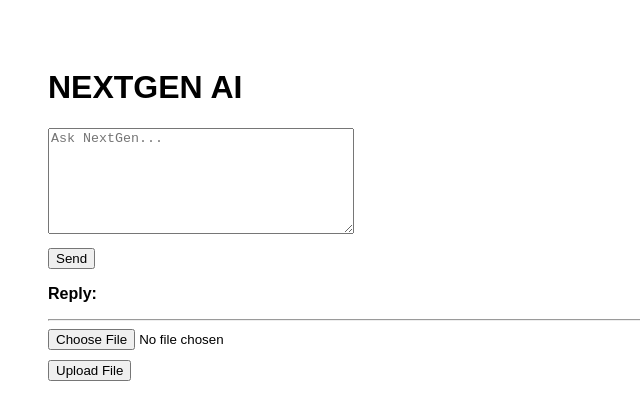
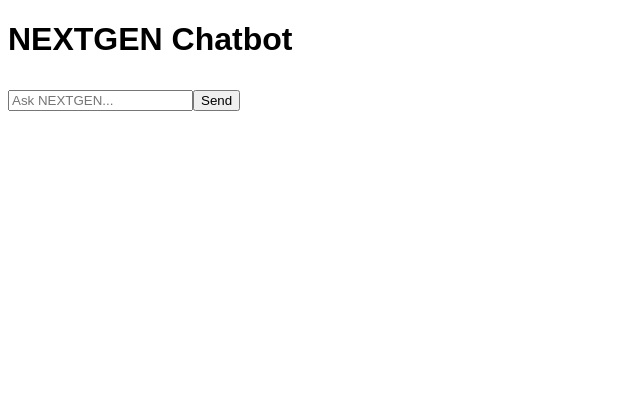
Before and after one commit to bilalali2010/frontend-nextgen, a Next.js app: page / in a window 1280 px wide. Shown: the top 420 px of the page, without its empty margins (0-640 px from the left). Built offline with nearby package versions, Linux system fonts and the light colour scheme.

Commit message:
Update index.tsx

```diff
--- a/pages/index.tsx
+++ b/pages/index.tsx
@@ -1,41 +1,61 @@
 import { useState } from "react";
-import { sendMessage, uploadFile } from "../lib/api";
+import { chat, uploadPDFs } from "../lib/api";
 
 export default function Home() {
   const [message, setMessage] = useState("");
   const [reply, setReply] = useState("");
-  const [file, setFile] = useState<File | null>(null);
+  const [admin, setAdmin] = useState(window.location.search.includes("admin=1"));
+  const [pdfUrls, setPdfUrls] = useState("");
 
   const handleChat = async () => {
-    const res = await sendMessage(message);
+    const res = await chat(message);
     setReply(res.reply);
   };
 
-  const handleUpload = async () => {
-    if (!file) return alert("Select a file");
-    await uploadFile(file);
-    alert("File uploaded");
+  const handlePDFUpload = async () => {
+    const urls = pdfUrls.split("\n").map(u => u.trim());
+    const res = await uploadPDFs(urls);
+    alert(res.status);
   };
 
   return (
-    <main style={{ padding: 40 }}>
-      <h1>NEXTGEN AI</h1>
+    <div className="p-6">
+      <h1 className="text-2xl font-bold">NEXTGEN Chatbot</h1>
 
-      <textarea
-        placeholder="Ask NextGen..."
-        value={message}
-        onChange={(e) => setMessage(e.target.value)}
-      />
-      <br />
-      <button onClick={handleChat}>Send</button>
+      {admin && (
+        <div className="my-4">
+          <h2 className="font-semibold">Admin PDF Upload</h2>
+          <textarea
+            rows={5}
+            value={pdfUrls}
+            onChange={e => setPdfUrls(e.target.value)}
+            placeholder="Paste GitHub raw PDF URLs, one per line"
+            className="border p-2 w-full"
+          />
+          <button onClick={handlePDFUpload} className="mt-2 p-2 bg-blue-600 text-white">
+            Upload PDFs
+          </button>
+        </div>
+      )}
 
-      <p><strong>Reply:</strong> {reply}</p>
+      <div className="my-4">
+        <input
+          type="text"
+          value={message}
+          onChange={e => setMessage(e.target.value)}
+          placeholder="Ask NEXTGEN..."
+          className="border p-2 w-full"
+        />
+        <button onClick={handleChat} className="mt-2 p-2 bg-green-600 text-white">
+          Send
+        </button>
+      </div>
 
-      <hr />
-
-      <input type="file" onChange={(e) => setFile(e.target.files?.[0] || null)} />
-      <br />
-      <button onClick={handleUpload}>Upload File</button>
-    </main>
+      {reply && (
+        <div className="mt-4 p-2 border bg-gray-100">
+          <strong>Reply:</strong> {reply}
+        </div>
+      )}
+    </div>
   );
 }
```
